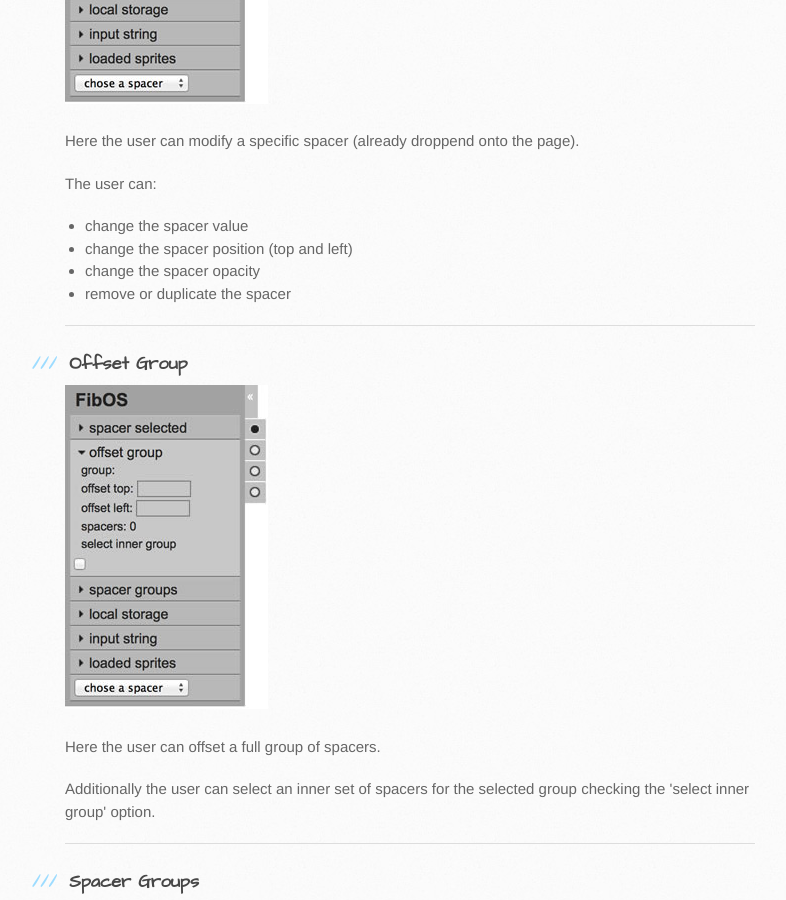
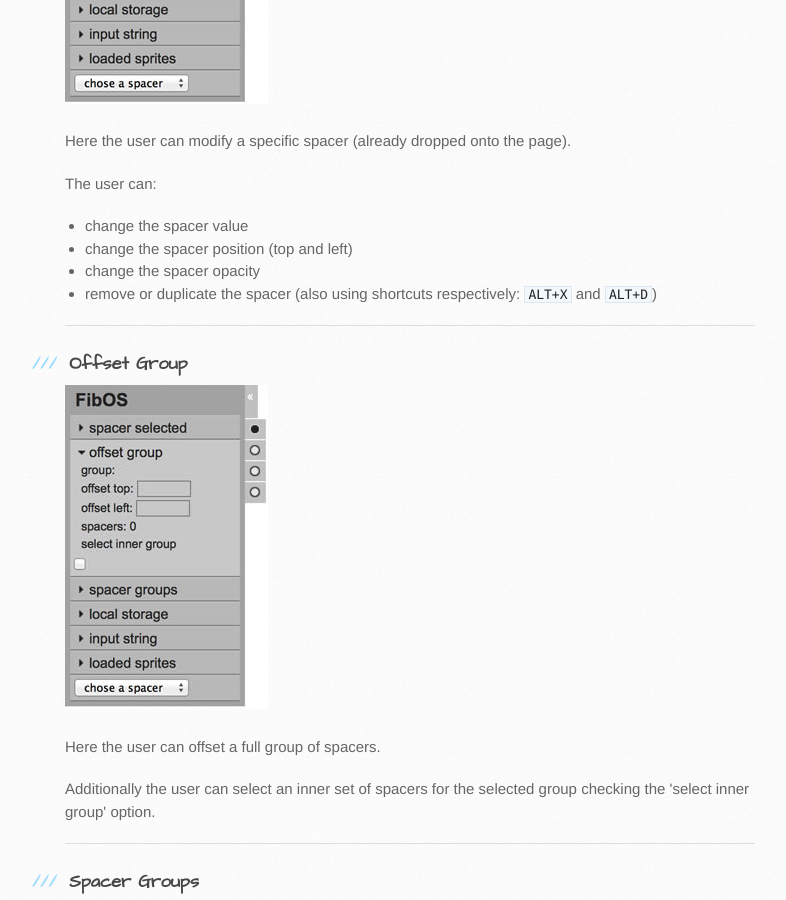
Before and after one commit to HotelsDotCom/FibOS, a plain HTML site: page index.html in a window 1280 px wide. Shown: the part 2260-3160 px from the top of the page, without its empty margins (105-891 px from the left). Drawn offline with Linux system fonts and the light colour scheme.

Commit message:
added spacers shortcuts and minor typos fixed

```diff
--- a/index.html
+++ b/index.html
@@ -115,7 +115,7 @@
 
 <p><img src="images/fibos/panel-1.jpg" alt="FibOS panel spacer selected"></p>
 
-<p>Here the user can modify a specific spacer (already droppend onto the page).</p>
+<p>Here the user can modify a specific spacer (already dropped onto the page).</p>
 
 <p>The user can:</p>
 
@@ -123,7 +123,7 @@
 <li>change the spacer value</li>
 <li>change the spacer position (top and left)</li>
 <li>change the spacer opacity</li>
-<li>remove or duplicate the spacer</li>
+<li>remove or duplicate the spacer (also using shortcuts respectively: <code>ALT+X</code> and <code>ALT+D</code>)</li>
 </ul>
 
 <hr>
@@ -312,7 +312,7 @@ grunt deploy
 </tr>
 <tr>
 <td><code>grunt clean:all</code></td>
-<td>removes ALL dynamic folders ( <code>build/</code>, <code>target/</code>, <code>public/[version]/</code> )</td>
+<td>removes ALL dynamic folders (<code>build/</code>, <code>target/</code>, <code>public/[version]/</code>)</td>
 </tr>
 </tbody>
 </table>
```
